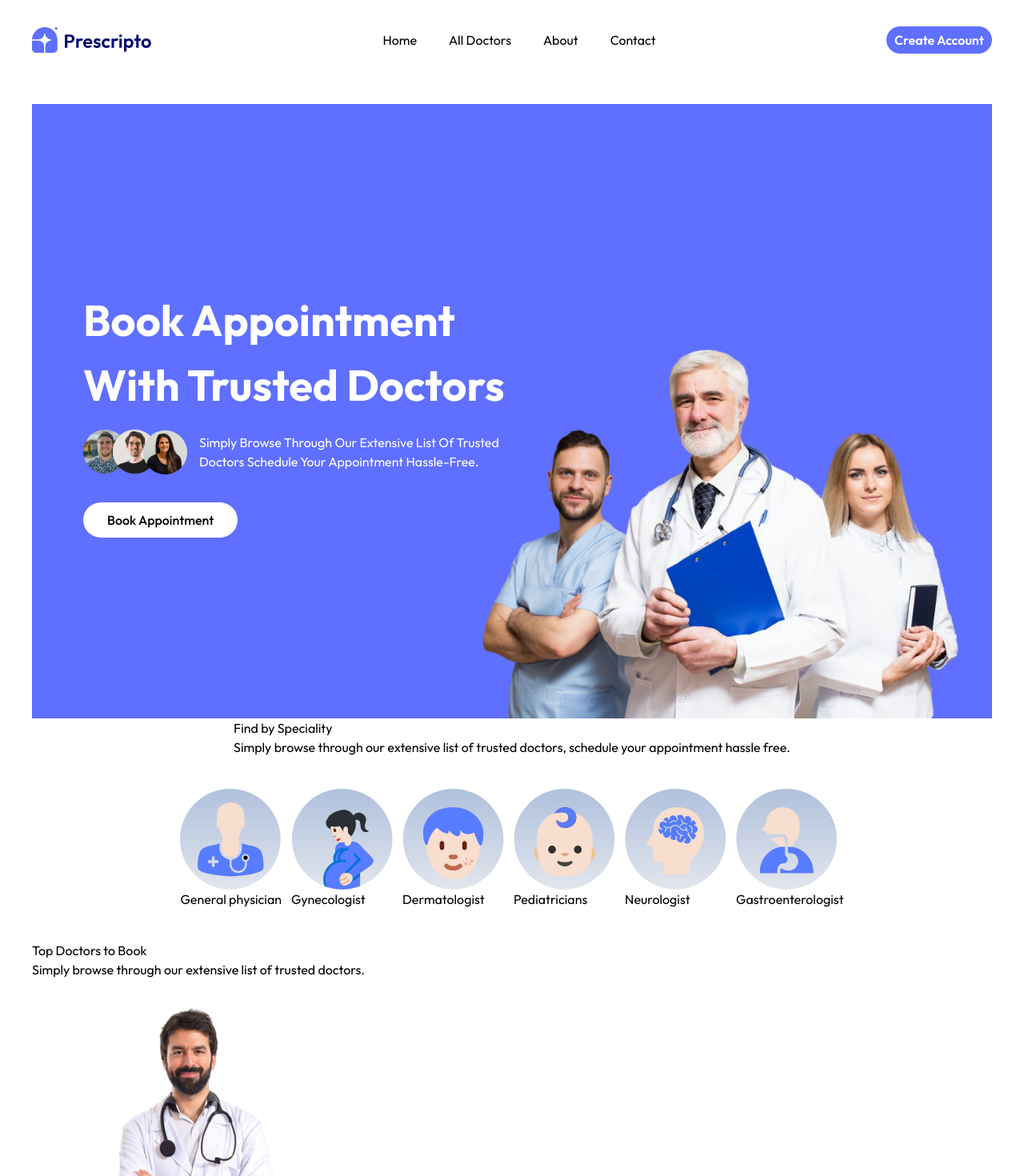
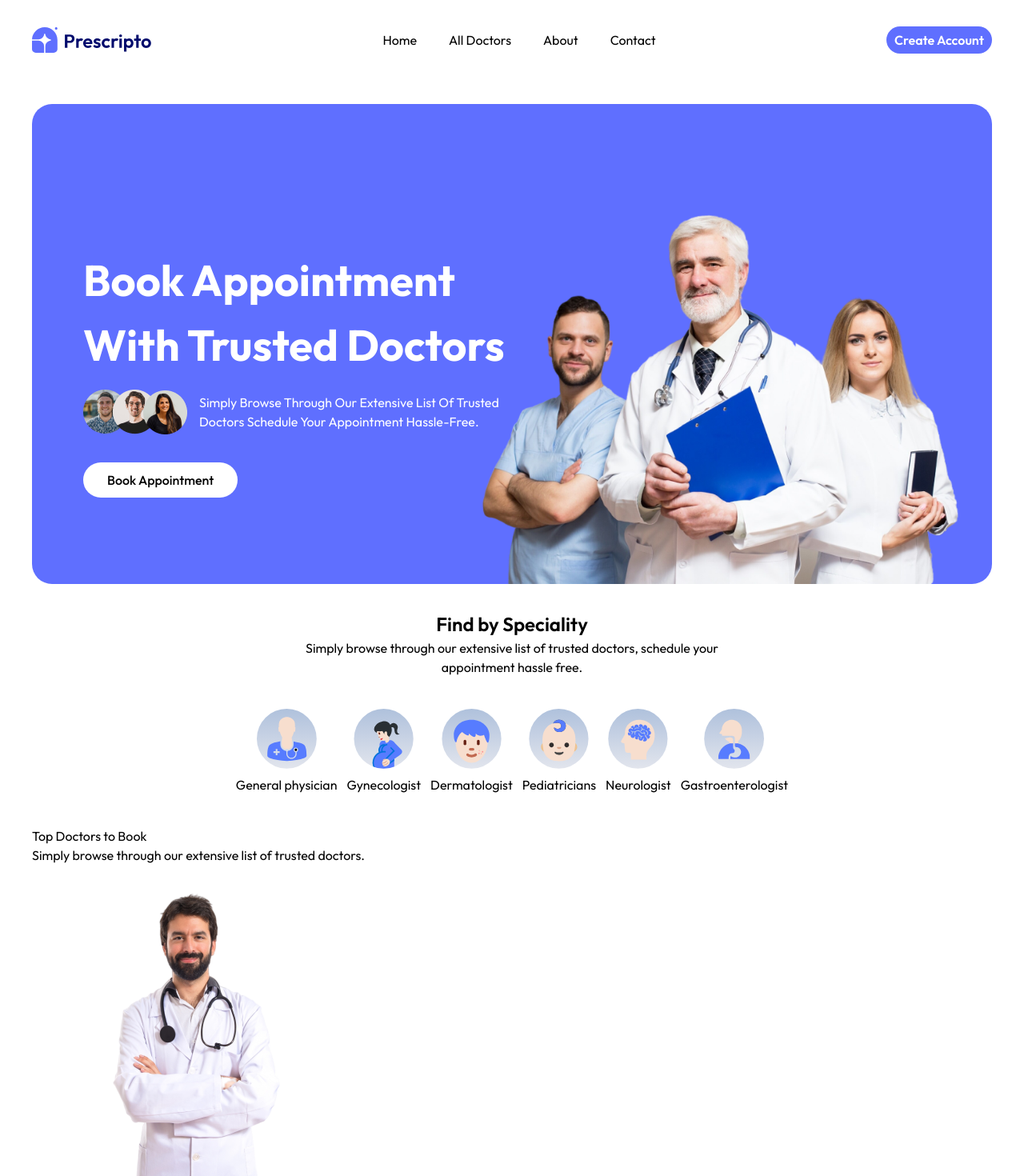
Before and after one commit to iamHarshvardhan10/prescripto, a React (Vite) app in the folder frontend/: page / in a window 1280 px wide. Shown: the top 1470 px of the page at 80% size. Built offline with nearby package versions, Linux system fonts and the light colour scheme.

Commit message:
changes in Speciality and home page UI

```diff
--- a/frontend/src/components/core/Speciality.jsx
+++ b/frontend/src/components/core/Speciality.jsx
@@ -4,9 +4,9 @@ import { specialityData } from "../../assets/assets";
 const Speciality = () => {
   return (
     <div className="speciality-container flex items-center justify-center flex-col">
-      <div>
-        <h3>Find by Speciality</h3>
-        <p>
+      <div className="text-center mt-8 flex items-center justify-center flex-col">
+        <h3 className="text-[24px] font-semibold">Find by Speciality</h3>
+        <p className="text-center w-[80%]">
           Simply browse through our extensive list of trusted doctors, schedule
           your appointment hassle free.
         </p>
@@ -14,9 +14,16 @@ const Speciality = () => {
       <div className="flex items-center justify-center gap-3">
         {specialityData.map((item, index) => {
           return (
-            <div key={index} className="my-10">
-              <img src={item.image} alt={item.speciality} />
-              <span>{item.speciality}</span>
+            <div
+              key={index}
+              className="my-10 mx-50 flex items-center justify-center flex-col cursor-pointer"
+            >
+              <img
+                src={item.image}
+                alt={item.speciality}
+                className="w-[75px] height-[75px]"
+              />
+              <span className="text-center mt-2">{item.speciality}</span>
             </div>
           );
         })}
--- a/frontend/src/master.scss
+++ b/frontend/src/master.scss
@@ -37,7 +37,8 @@
   position: relative;
   margin-top: 30px;
   background-color: #5f6fff;
-  height: calc(100vh - 150px);
+  height: calc(100vh - 200px);
+  border-radius: 25px;
 
   .flex.items-center.justify-center.m-15 {
     margin: 15px 0px;
--- a/frontend/src/pages/Home.jsx
+++ b/frontend/src/pages/Home.jsx
@@ -7,7 +7,7 @@ import TopDoctors from "../components/core/TopDoctors";
 const Home = () => {
   return (
     <>
-      <div className="home-container p-96 relative rounded-4xl">
+      <div className="home-container  relative rounded-4xl">
         <div className="home-r-side absolute top-[30%] w-[45%] left-16 capitalize">
           <h3 className="text-[54px] font-bold text-[#fff] leading-14">
             Book Appointment with Trusted Doctors
```
